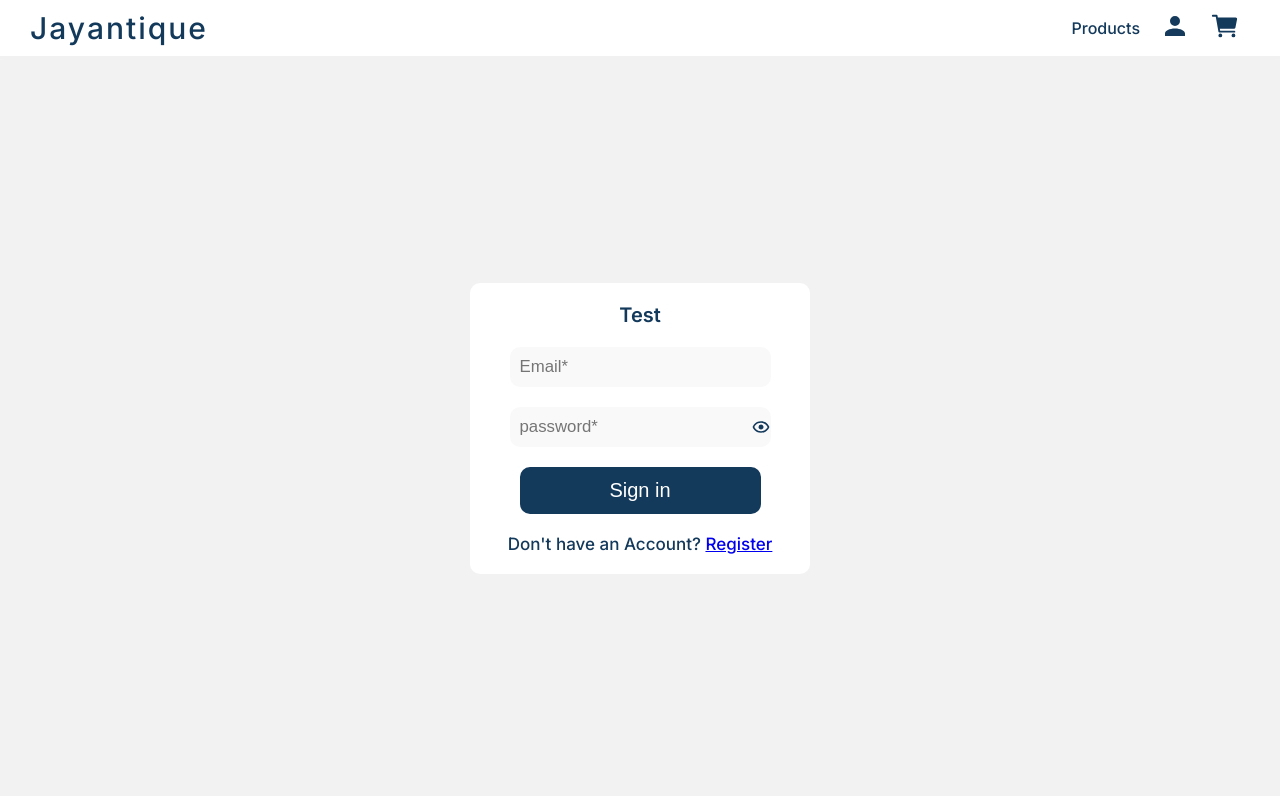
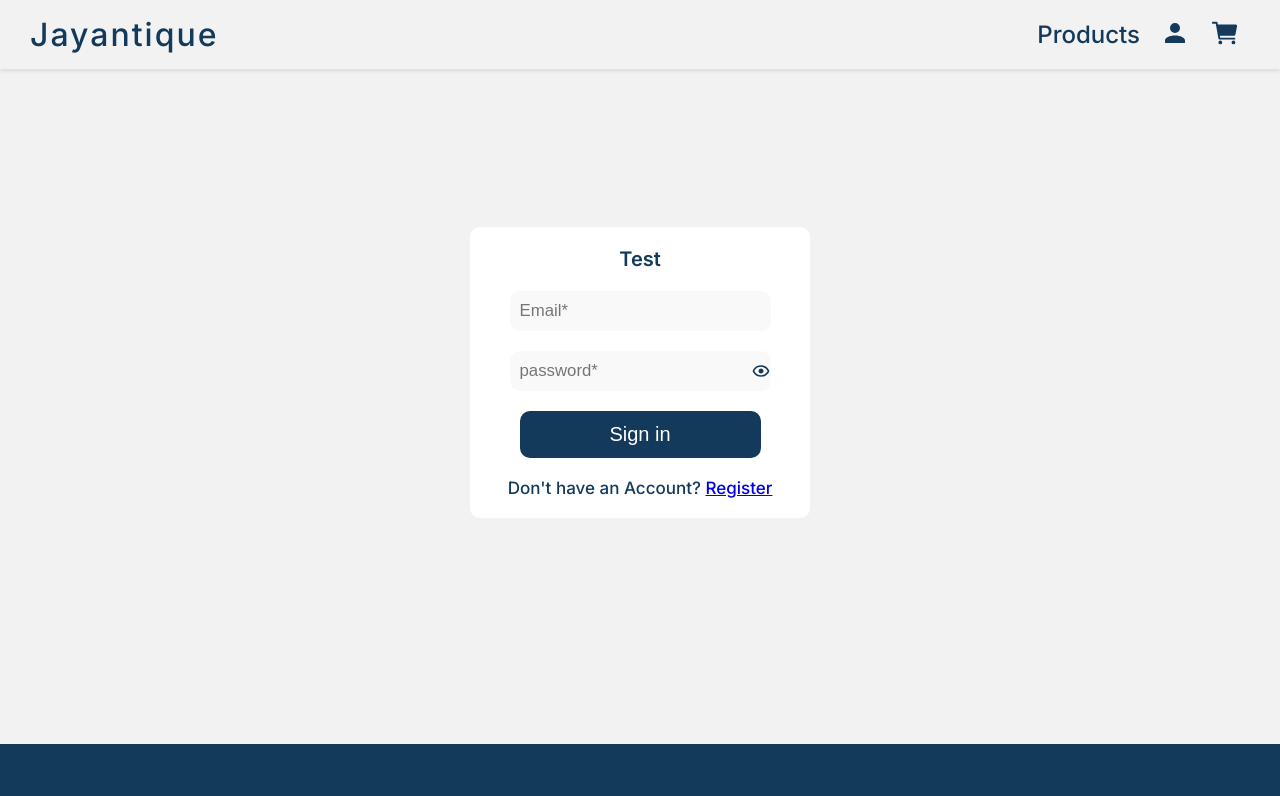
Before and after one commit to Jayant061/Jayantique, a React (Vite) app in the folder client/: page /login in a window 1280 px wide. Shown: the top 796 px of the page. Built offline with nearby package versions, Linux system fonts and the light colour scheme; no server answers.

Commit message:
format styles

```diff
--- a/client/src/App.css
+++ b/client/src/App.css
@@ -3,3 +3,6 @@
 /* #13395B */
 /* hover color #A1B0BD */
 /* other bg #EFEFEF */
+.app{
+    position: relative;
+}
--- a/client/src/App.jsx
+++ b/client/src/App.jsx
@@ -65,7 +65,7 @@ function App() {
     };
   }, []);
   return (
-    <div className="App">
+    <div className="app">
       <BrowserRouter>
         <Navbar />
         <Routes>
--- a/client/src/components/home/Home.jsx
+++ b/client/src/components/home/Home.jsx
@@ -23,7 +23,7 @@ function Home() {
   return (
     <div className="home">
       <div className="homeHeader">
-        <div className="text">
+        {/* <div className="text">
           <h4>Up to 25% off on your first order.</h4>
           <div className="para">
           <p>Discount is automatically applied.</p>
@@ -31,7 +31,7 @@ function Home() {
             <p>Cannot be combined with other offers.</p>
           </div>
           <button onClick={()=>{navigate("/products")}}>Shop Now &#x2192;</button>
-        </div>
+        </div> */}
         <div className="bgimage">
           <img src={bgimage} alt="" />
         </div>
--- a/client/src/components/home/home.css
+++ b/client/src/components/home/home.css
@@ -1,22 +1,21 @@
-
 .homeHeader{
+    position: relative;
+    padding-top: 60px;
     display: flex;
     justify-content:center;
     align-items: center;
     color: white;
-    background-color: #13395B;
+    background-color: #f0f8ff;
+    height: 100vh;
 }
 .bgimage{
-    flex-basis: 50%;
+    position:absolute;
+    width: 50%;
+    right: 0;
 }
 
-.text{
-    flex-basis: 40%;
-
-    padding: 50px 10%;
-}
 .text h4{
-    font-size: calc(12px + 1.5vw);
+    font-size: 2rem;
     font-weight: 600;
     font-family: Inter;
     /* text-align: center; */
--- a/client/src/components/lazyImage/LazyImage.jsx
+++ b/client/src/components/lazyImage/LazyImage.jsx
@@ -28,7 +28,8 @@ const LazyImage = ({src, alt,id, handleClick}) => {
             ref={ref}
             style={{width: "250px",height: "278px",
             borderRadius: "20px",
-            boxShadow: "5px -5px 5px #bbbbbb"}}
+            // boxShadow: "5px -5px 5px #bbbbbb"
+        }}
         />
     );
 };
--- a/client/src/components/navbar/Navbar.jsx
+++ b/client/src/components/navbar/Navbar.jsx
@@ -1,68 +1,141 @@
 import React, { useContext, useEffect, useRef, useState } from "react";
-import { useNavigate,Link, useLocation } from "react-router-dom";
+import { useNavigate, Link, useLocation } from "react-router-dom";
 import userIcon from "../../assets/user.svg";
 import cartIcon from "../../assets/cart2.svg";
 import moreIcon from "../../assets/more.svg";
-import "./navbar.css"
+import "./navbar.css";
 import { CartContext } from "../../context/CartContext";
 
-export default function Navbar(){
-    const navRef = useRef(null)
-    const location = useLocation()
+export default function Navbar() {
+  const navRef = useRef(null);
+  const location = useLocation();
   const navigate = useNavigate();
-    const [isSeeMore,setSeeMore] = useState(false);
-    const {quantity} = useContext(CartContext);
-    const [firstElStyle,setFirstElStyle] = useState({});
-    useEffect(()=>{
+  const [isSeeMore, setSeeMore] = useState(false);
+  const { quantity } = useContext(CartContext);
+  const [firstElStyle, setFirstElStyle] = useState({});
+  useEffect(() => {
     setSeeMore(false);
-    },[location.pathname]);
-    useEffect(()=>{
-        document.addEventListener("mousedown",(e)=>{
+  }, [location.pathname]);
+
+  useEffect(() => {
+    document.addEventListener("mousedown", (e) => {
       if (navRef.current && !navRef.current.contains(e.target)) {
         setSeeMore(false);
       }
     });
-    },[]);
-    return(
-    <div className="navbar">
-        <div className="logo" onClick={()=>{navigate("/");setSeeMore(false)}}>
+    return () => {
+      document.removeEventListener("mousedown", (e) => {
+        if (navRef.current && !navRef.current.contains(e.target)) {
+          setSeeMore(false);
+        }
+      });
+    };
+  }, []);
+
+  const [isNavbarVisible, setIsNavbarVisible] = useState(true);
+  const [specialNavStyle,setSpecialNavStyle] = useState(true);
+  useEffect(() => {
+      let prevScrollPos = window.scrollY;
+
+      const handleScroll = () => {
+      const currentScrollPos = window.scrollY;
+
+      if (currentScrollPos>=25){
+        setSpecialNavStyle(false);
+        // Scrolling up
+        if(prevScrollPos < currentScrollPos) {
+          setIsNavbarVisible(false);
+        }
+        else {
+         setIsNavbarVisible(true);
+       }
+       // Scrolling down
+      }
+      else{
+        setSpecialNavStyle(true);
+      }
+      prevScrollPos = currentScrollPos;
+    };
+
+    window.addEventListener("scroll", handleScroll);
+
+    return () => {
+      window.removeEventListener("scroll", handleScroll);
+    };
+  }, []);
+  return (
+    <div
+    //  style={{paddingBottom:"50px"}}
+     >
+      <div className="navbar" style={!isNavbarVisible?{top:"-100%"}:
+      specialNavStyle?{background:"transparent"}:{opacity:"99%",backgroundColor: "white"}}>
+        <div
+          className="logo"
+          onClick={() => {
+            navigate("/");
+            setSeeMore(false);
+          }}
+        >
           <span>Jayantique</span>
         </div>
-        {!isSeeMore && <img src={moreIcon} alt="button for more options" className="moreBtn"
-        style={isSeeMore?{backgroundColor:"#f1f1f1"}:{}}
-        onClick={()=>{setSeeMore(prev=>{return !prev});
-        if(window.innerWidth<=480){
-            setFirstElStyle({paddingTop:"20px"})
-        }}}/>}
-        <ul className="navItems" style={isSeeMore ? {height:"fit-content"}:{}} ref={navRef}>
+        {!isSeeMore && (
+          <img
+            src={moreIcon}
+            alt="button for more options"
+            className="moreBtn"
+            style={isSeeMore ? { backgroundColor: "#f1f1f1" } : {}}
+            onClick={() => {
+              setSeeMore((prev) => {
+                return !prev;
+              });
+              if (window.innerWidth <= 480) {
+                setFirstElStyle({ paddingTop: "20px" });
+              }
+            }}
+          />
+        )}
+        <ul
+          className="navItems"
+          style={isSeeMore ? { height: "fit-content" } : {}}
+          ref={navRef}
+        >
           <li id="firstEl" style={firstElStyle}>
-                <Link to='/products' style={{textDecoration:"none"}}><p>Products</p></Link>
+            <Link to="/products" style={{ textDecoration: "none" }}>
+              <p style={{ fontSize: "1.5rem" }}>Products</p>
+            </Link>
           </li>
           <li>
-             <Link to='/auth/user'><img src={userIcon} alt=""/></Link>
+            <Link to="/auth/user">
+              <img src={userIcon} alt="" />
+            </Link>
           </li>
           <li>
-            <Link to='/addToCart'><div id="cart" style={divStyles}>
-            <span style={quantity? spanStyle :{display:"none"}}>{quantity}</span>
+            <Link to="/addToCart">
+              <div id="cart" style={divStyles}>
+                <span style={quantity ? spanStyle : { display: "none" }}>
+                  {quantity}
+                </span>
                 <img src={cartIcon} alt="" />
-            </div></Link>
+              </div>
+            </Link>
           </li>
         </ul>
       </div>
-    )
+    </ div>
+  );
 }
 const divStyles = {
-    position:"relative",
-}
+  position: "relative",
+};
 const spanStyle = {
-    minWidth:"fit-content",
-    textDecoration:"none",
-    position:"absolute",
-    top:"2px",
-    left:"50%",
-    transform:"translateX(-50%)",
-    fontWeight:"500",
-    fontSize:"15px",
-    zindex:"10",
-    color:"#fff",
-}
+  minWidth: "fit-content",
+  textDecoration: "none",
+  position: "absolute",
+  top: "2px",
+  left: "50%",
+  transform: "translateX(-50%)",
+  fontWeight: "500",
+  fontSize: "15px",
+  zindex: "10",
+  color: "#fff",
+};
--- a/client/src/components/navbar/navbar.css
+++ b/client/src/components/navbar/navbar.css
@@ -3,14 +3,21 @@
     padding: 0;
 }
 .navbar{
-    padding: 10px 30px;
+    position: fixed;
+    top: 0;
+    left:0;
+    z-index: 50;
+    padding: 15px 30px;
+    width: calc(100% - 60px);
     display: flex;
     justify-content: space-between;
     box-shadow: 0px 2px 4px 0px rgba(0,0,0,0.1);
+    font-size: 1rem;
+    transition: top 0.5s ease;
 }
 .logo{
     font-family: Inter;
-    font-size: 30px;
+    font-size: 2rem;
     letter-spacing: 2px;
     font-weight: 500;
     color: #13395B;
--- a/client/src/components/products/product.css
+++ b/client/src/components/products/product.css
@@ -1,7 +1,10 @@
 .products{
     padding: 10px 20px;
+    padding-top: 60px;
     min-height:calc(100vh - 56px);
-    background-color: #f1f1f14d;
+    background-color: #d6dee65e
+    /* #f1f1f1ab; */
+
 }
 .productsHeading{
     font-family: Poppins;
@@ -98,13 +101,13 @@
     border-radius: 10px;
     color: #fff;
     visibility: hidden;
-    transition: 0.2s;
+    /* transition: right 0.5s ease; */
 }
 .product img{
     width: 250px;
     height: 278px;
-    border-radius: 20px;
-    box-shadow: 5px -5px 5px #bbbbbb;
+    /* border-radius: 20px; */
+    /* box-shadow: 5px -5px 5px #bbbbbb; */
 }
 .product:hover{
     transform: translateY(-5px);
```
Lines whose indentation alone changed are shown as unchanged.
